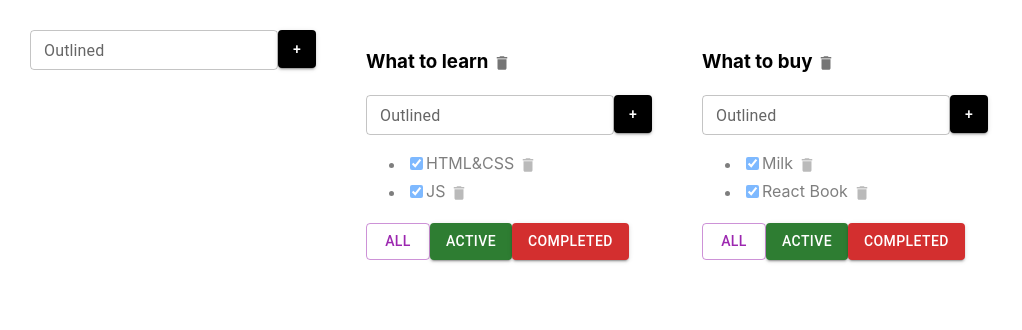
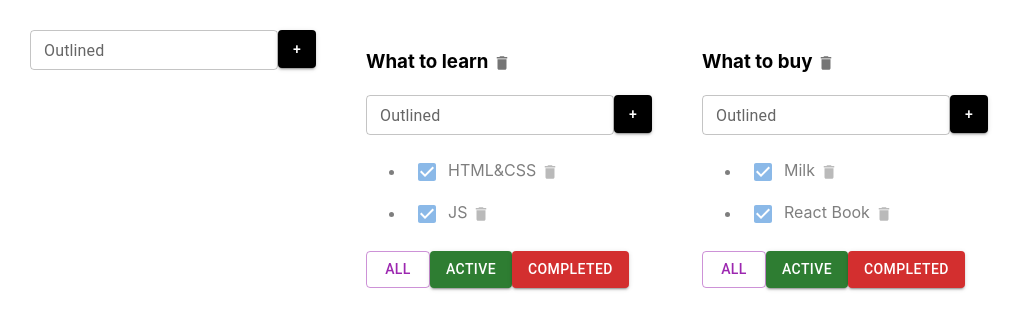
Before and after one commit to WhiteQuennAnn/todolist_01, a React (Create React App) app: page / in a window 1280 px wide. Shown: the top 330 px of the page, without its empty margins (0-1022 px from the left). Built offline with nearby package versions, Linux system fonts and the light colour scheme.

Commit message:
lesson 7

```diff
--- a/src/AddItemForm.tsx
+++ b/src/AddItemForm.tsx
@@ -40,6 +40,7 @@ export function AddItemForm(props: AddItemFormPropsType) {
             onChange={onChangeHandler}
             onKeyPress={onKeyPressHandler}
             value={title}/>
+
         {/*<input value={title}*/}
         {/*       onChange={onChangeHandler}*/}
         {/*       onKeyPress={onKeyPressHandler}*/}
--- a/src/Todolist.tsx
+++ b/src/Todolist.tsx
@@ -5,6 +5,7 @@ import {EditableSpan} from './EditableSpan';
 import IconButton from '@mui/material/IconButton';
 import DeleteIcon from '@mui/icons-material/Delete';
 import Button from '@mui/material/Button';
+import Checkbox from '@mui/material/Checkbox';
 
 export type TaskType = {
     id: string
@@ -64,7 +65,8 @@ export function Todolist(props: PropsType) {
 
 
                     return <li key={t.id} className={t.isDone ? "is-done" : ""}>
-                        <input type="checkbox" onChange={onChangeHandler} checked={t.isDone}/>
+                        {/*<input type="checkbox" onChange={onChangeHandler} checked={t.isDone}/>*/}
+                        <Checkbox  onChange={onChangeHandler} checked={t.isDone} defaultChecked />
                         <EditableSpan value={t.title} onChange={onTitleChangeHandler}/>
                         {/*<button onClick={onClickHandler}>x</button>*/}
                         <IconButton aria-label="delete" size="small" onClick={onClickHandler}>
```
